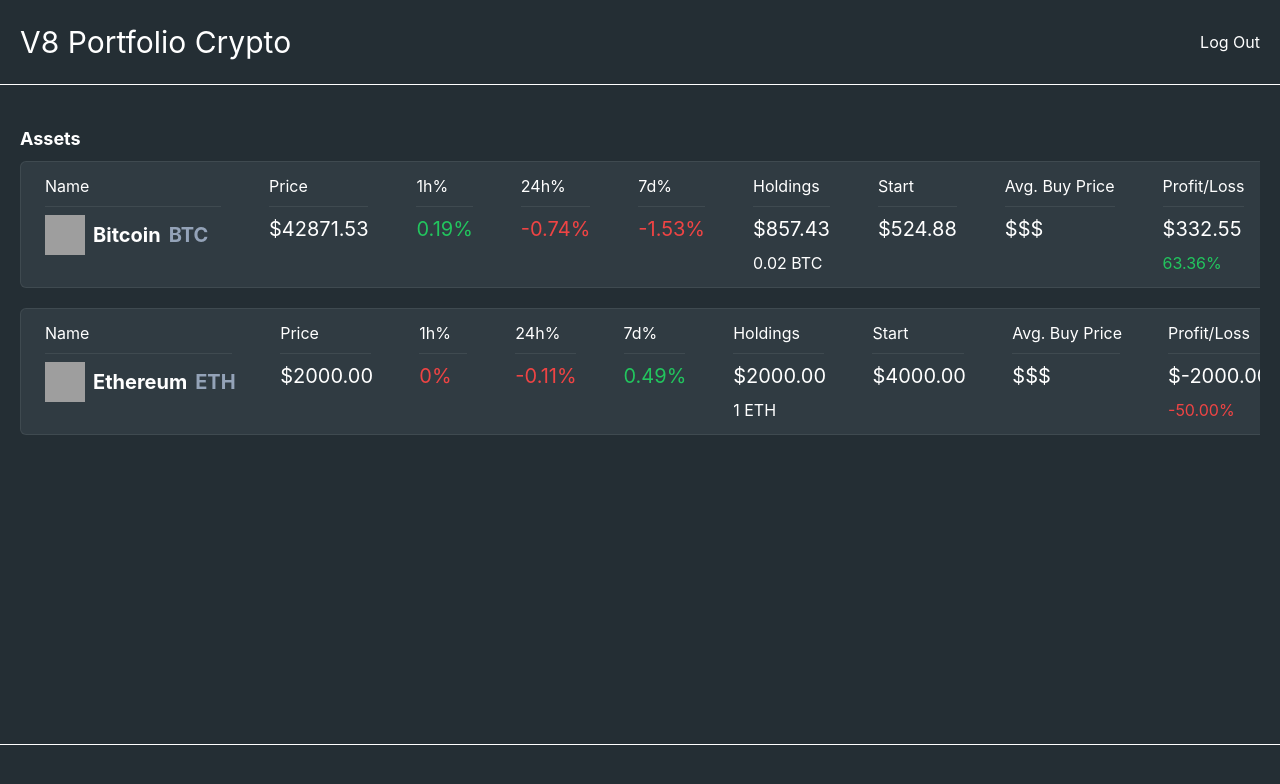
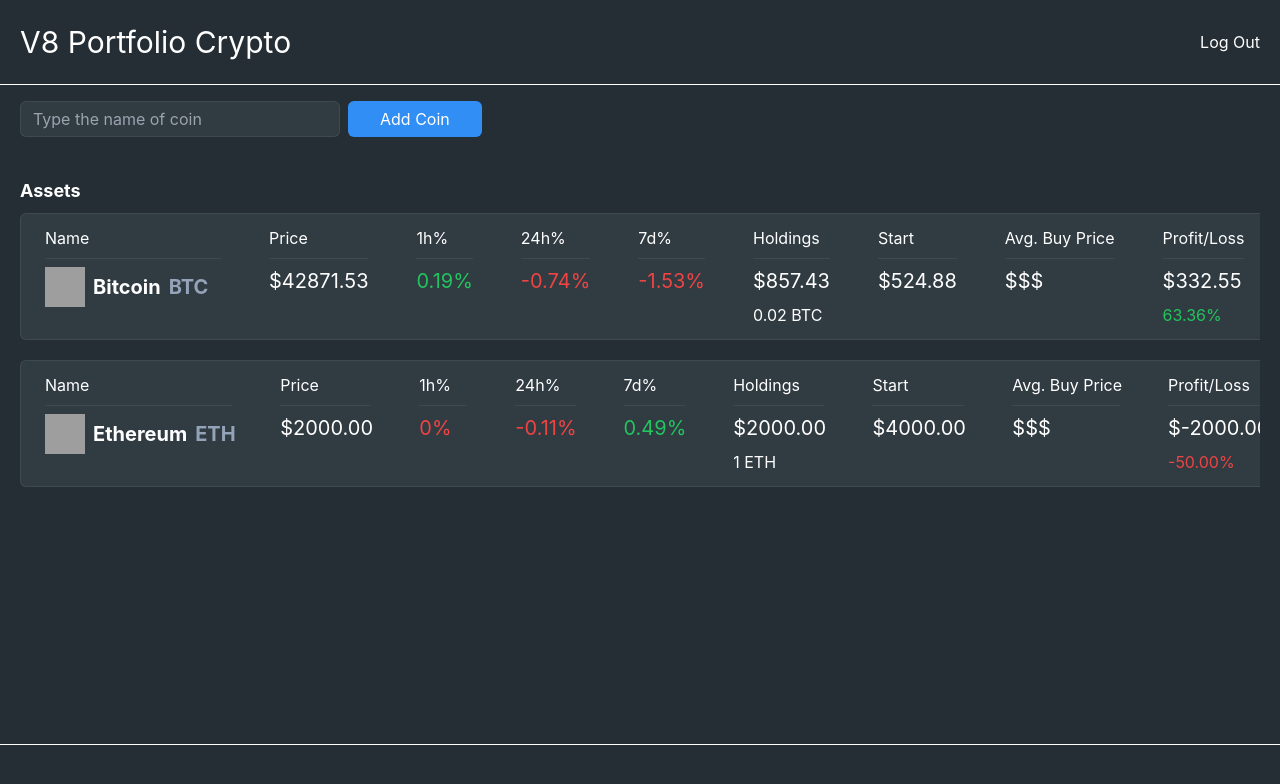
Before and after one commit to trwv55/coins-portfolio, a React (Vite) app: page / in a window 1280 px wide. Shown: the top 784 px of the page. Built offline with nearby package versions, Linux system fonts and the light colour scheme; grey boxes are pictures that could not be loaded; a web font is replaced by a local one.

Commit message:
asset slice update

```diff
--- /dev/null
+++ b/src/components/AddCoin/AddCoin.jsx
@@ -0,0 +1,17 @@
+import React from 'react';
+
+const AddCoin = () => {
+    return (
+        <form className="flex mt-4">
+            <input
+                placeholder="Type the name of coin"
+                className="bg-grey rounded-md border border-solid border-border h-9 p-3 min-w-80 mr-2"
+            />
+            <button type="submit" className="bg-blue rounded-md px-8 hover:bg-blueHover">
+                Add Coin
+            </button>
+        </form>
+    );
+};
+
+export default AddCoin;
--- a/src/components/AssetBlock.jsx
+++ b/src/components/AssetBlock.jsx
@@ -6,6 +6,7 @@ import AddAssetModal from './modals/AddAssetModal';
 const AssetBlock = ({ asset }) => {
     const [openBuyModal, setOpenBuyModal] = useState(false);
     const [openSellModal, setOpenSellModal] = useState(false);
+    console.log('asset', asset);
 
     useEffect(() => {
         // Изменим цвет строки в зависимости того цена в "+" или "-"
--- a/src/components/FormAsset.jsx
+++ b/src/components/FormAsset.jsx
@@ -5,7 +5,7 @@ import { useDispatch } from 'react-redux';
 import { setData, assetsData } from '../redux/slices/assets/slice';
 import { editAsset } from '../redux/slices/assets/slice';
 
-const FormAsset = ({ addAssetsData, setAddAssetsData, updateAsset, closeModal }) => {
+const FormAsset = ({ addAssetsData, setAddAssetsData, closeModal }) => {
     const dispatch = useDispatch();
     const [formData, setFormData] = useState({
         name: addAssetsData.name || null,
@@ -55,9 +55,6 @@ const FormAsset = ({ addAssetsData, setAddAssetsData, updateAsset, closeModal })
         if (formData.countMoney) {
             console.log('нужно обновить wallet');
         }
-        console.log('formData', formData);
-        // setAddAssetsData(formData); // Обновляем внешний стейт значениями из локального стейта формы
-        // updateAsset(); // Обновим поля которые изменили в AssetBlock
         dispatch(editAsset(formData));
         closeModal();
     };
--- a/src/components/modals/AddAssetModal.jsx
+++ b/src/components/modals/AddAssetModal.jsx
@@ -2,7 +2,7 @@
 /* eslint-disable no-unused-vars */
 import React, { useEffect, useState } from 'react';
 import { useDispatch, useSelector } from 'react-redux';
-import { setData, assetsData, updateAsset, editAsset } from '../../redux/slices/assets/slice';
+import { setData, assetsData, editAsset } from '../../redux/slices/assets/slice';
 import FormAsset from '../FormAsset';
 
 const AddAssetModal = ({ isOpen, asset, closeModal }) => {
@@ -16,10 +16,6 @@ const AddAssetModal = ({ isOpen, asset, closeModal }) => {
         total: null,
         countMoney: false,
     });
-
-    // console.log('addAssetsData', addAssetsData);
-
-    function updateAsset() {}
 
     return (
         <>
@@ -41,7 +37,6 @@ const AddAssetModal = ({ isOpen, asset, closeModal }) => {
                         <FormAsset
                             addAssetsData={addAssetsData}
                             setAddAssetsData={setAddAssetsData}
-                            updateAsset={updateAsset}
                             closeModal={closeModal}
                         />
                     </div>
--- a/src/pages/Home.jsx
+++ b/src/pages/Home.jsx
@@ -7,6 +7,7 @@ import { calculatePercentageDifference } from '../utils';
 import { setData, assetsData } from '../redux/slices/assets/slice';
 import AssetBlock from '../components/AssetBlock';
 import Loading from '../components/Loading';
+import AddCoin from '../components/AddCoin/AddCoin';
 
 const Main = () => {
     const [loading, setLoading] = useState(false);
@@ -47,6 +48,7 @@ const Main = () => {
     return (
         <div className="bg-blackMain text-white grow relative">
             <div className="max-w-1420 px-5 w-full h-full mx-auto">
+                <AddCoin />
                 {loading ? (
                     <Loading />
                 ) : (
--- a/src/redux/slices/assets/slice.js
+++ b/src/redux/slices/assets/slice.js
@@ -12,13 +12,6 @@ const assetsSlice = createSlice({
     reducers: {
         setData(state, action) {
             state.data = action.payload;
-        },
-        updateAsset(state, action) {
-            const { name, amount } = action.payload;
-            const existingAsset = state.find((asset) => asset.name === name);
-            if (existingAsset) {
-                existingAsset.amount += +amount;
-            }
         },
         editAsset(state, action) {
             state.data = state.data.map((item) => {
@@ -37,7 +30,7 @@ const assetsSlice = createSlice({
     },
 });
 
-export const { setData, updateAsset, editAsset } = assetsSlice.actions;
+export const { setData, editAsset } = assetsSlice.actions;
 export const assetsData = (state) => state.assets.data;
 
 export default assetsSlice.reducer;
```
